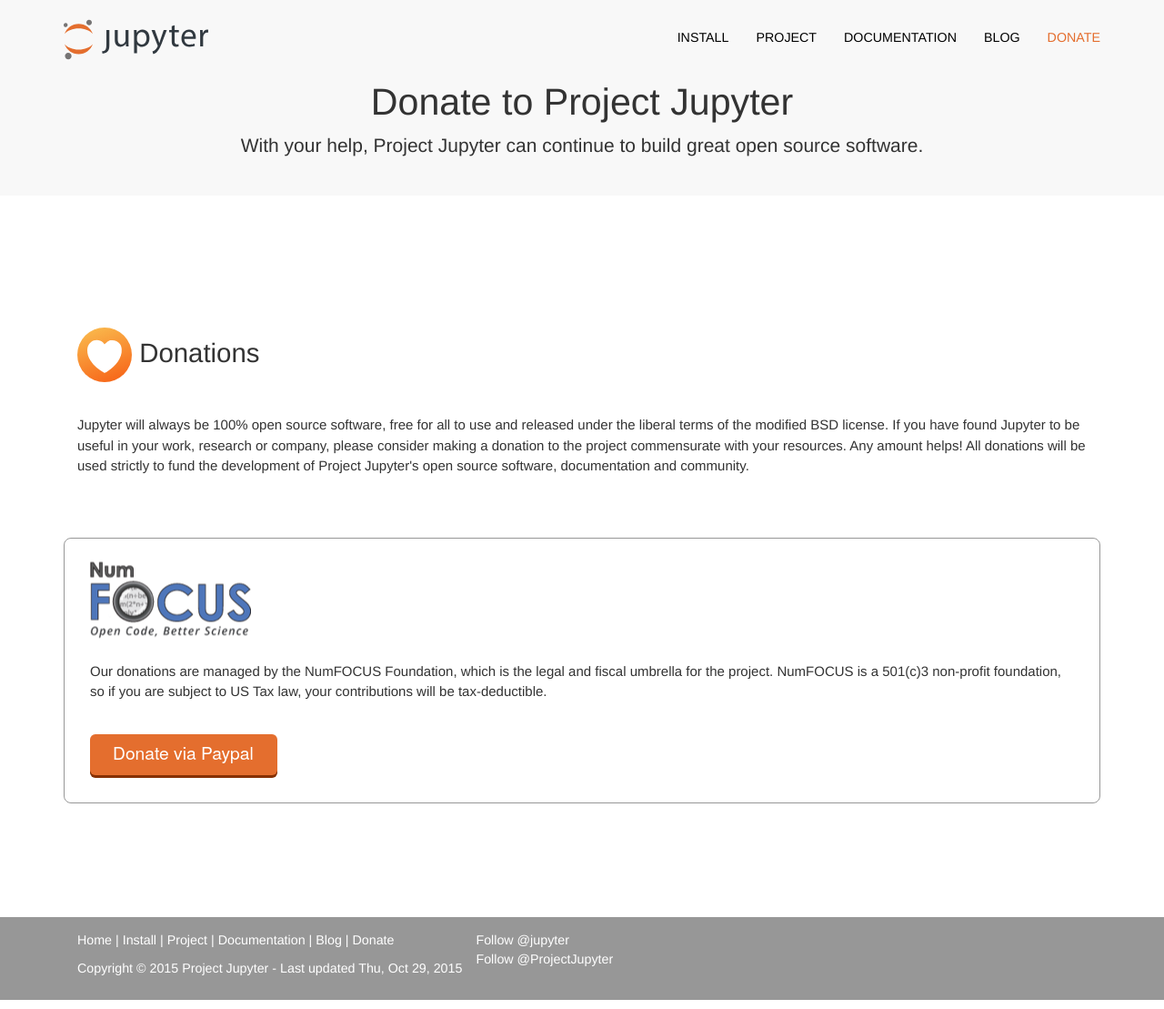
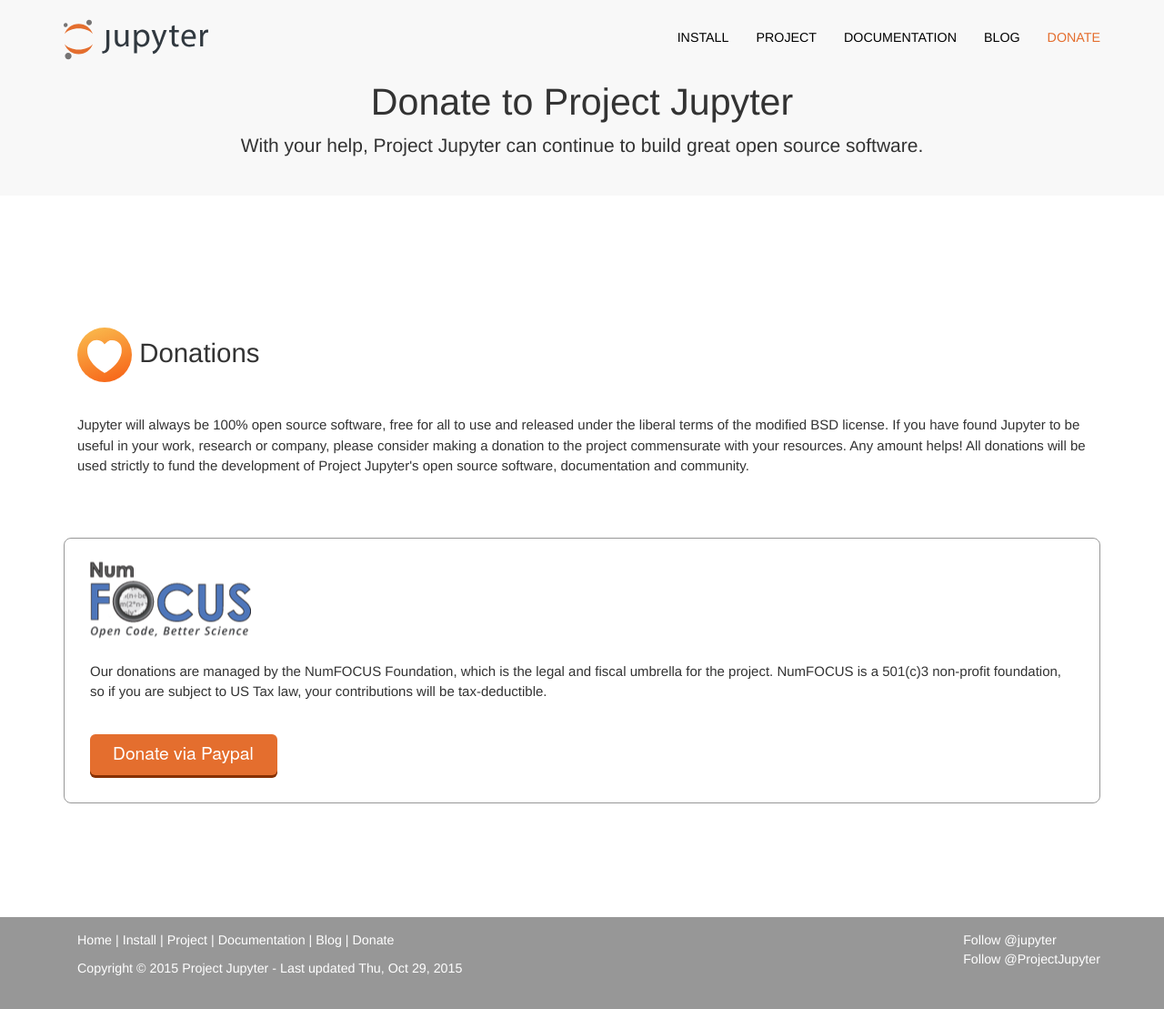
Before and after one commit to jupyter/jupyter.github.io, a Jekyll site: the page built from donate.html, in a window 1280 px wide and 1109 px high. Shown: the whole window at 91% size. Built offline with Jekyll 4.4.1, drawn with Linux system fonts in a browser that asks for light colours; comment, search, counter and statistics services are not loaded.

Commit message:
're-fix the css transitions'

```diff
--- a/css/logo-nav.css
+++ b/css/logo-nav.css
@@ -152,7 +152,7 @@
     text-align: center;
     padding-bottom: 30px;
 }
-@media (max-width: 768px){
+@media (max-width: 767px){
     .jumbotron {
         margin-right: 5%;
     }
@@ -254,7 +254,7 @@
 .buttons a:hover{
     background-color: #DB5106;
 }
-@media(max-width:541px) {
+@media(max-width:509px) {
     #box2 {
         margin-top: 20px;
     }
@@ -703,9 +703,17 @@
 .navbar-bottom li:last-of-type::after {
     content:"";
 }
-@media (max-width: 509) {
+
+@media (min-width: 510px) {
     .follow {
         float: right !important;
+    }
+    .navbar-bottom ul {
+        float: left;
+    }
+}
+@media (max-width: 509px) {
+    .follow {
         display: block;
         margin: 0 auto;
     }
```
